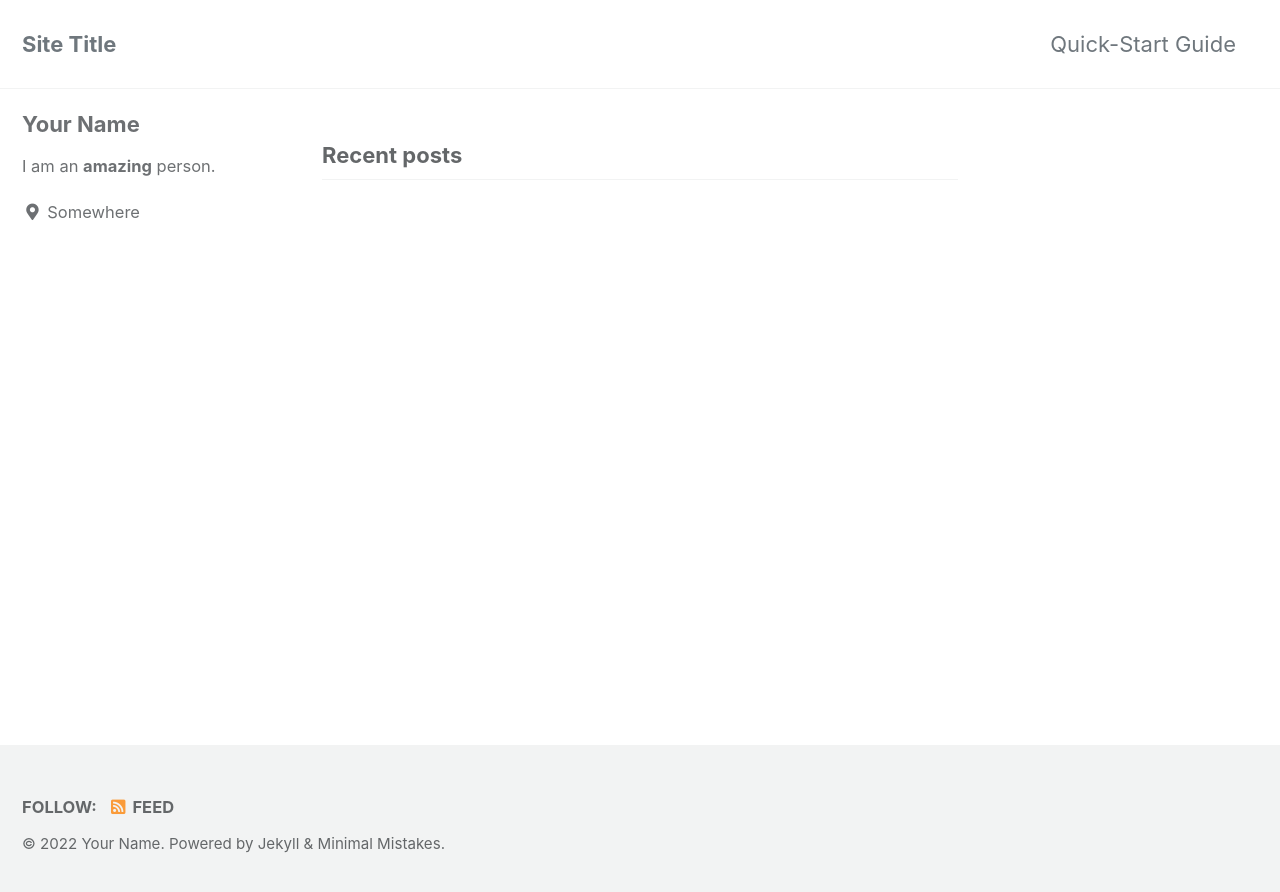
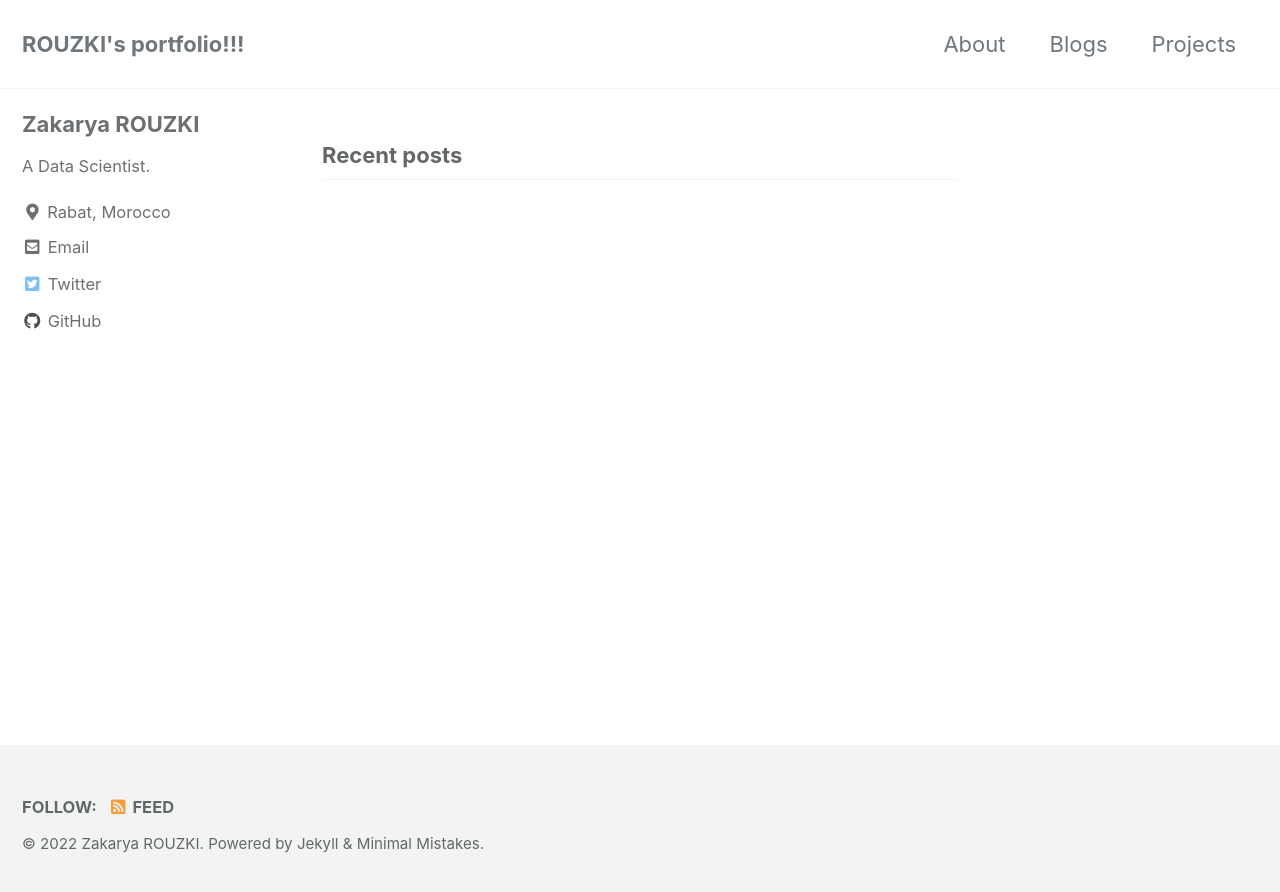
Before and after one commit to rouzki/rouzki.github.io, a Jekyll site: the page built from index.html, in a window 1280 px wide. Shown: the top 892 px of the page. Built offline with Jekyll 4.4.1, drawn with Linux system fonts in a browser that asks for light colours; cached includes are drawn as plain includes; the list of posts is cut into pages by our own code.

Commit message:
initial test

```diff
--- a/Gemfile
+++ b/Gemfile
@@ -1,2 +1,3 @@
 source "https://rubygems.org"
 gemspec
+gem "webrick", "~> 1.7"
--- a/_config.yml
+++ b/_config.yml
@@ -16,14 +16,14 @@ minimal_mistakes_skin    : "default" # "air", "aqua", "contrast", "dark", "dirt"
 
 # Site Settings
 locale                   : "en-US"
-title                    : "Site Title"
+title                    : "ROUZKI's portfolio!!!"
 title_separator          : "-"
 subtitle                 : # site tagline that appears below site title in masthead
-name                     : "Your Name"
-description              : "An amazing website."
-url                      : # the base hostname & protocol for your site e.g. "https://mmistakes.github.io"
+name                     : "Zakarya ROUZKI"
+description              : "Zakarya's portfolio."
+url                      : "https://rouzki.github.io" # the base hostname & protocol for your site e.g. "https://mmistakes.github.io"
 baseurl                  : # the subpath of your site, e.g. "/blog"
-repository               : # GitHub username/repo-name e.g. "mmistakes/minimal-mistakes"
+repository               : "rouzki/rouzki.github.io"# GitHub username/repo-name e.g. "mmistakes/minimal-mistakes"
 teaser                   : # path of fallback teaser image, e.g. "/assets/images/500x300.png"
 logo                     : # path of logo image to display in the masthead, e.g. "/assets/images/88x88.png"
 masthead_title           : # overrides the website title displayed in the masthead, use " " for no title
@@ -104,27 +104,27 @@ analytics:
 
 # Site Author
 author:
-  name             : "Your Name"
+  name             : "Zakarya ROUZKI"
   avatar           : # path of avatar image, e.g. "/assets/images/bio-photo.jpg"
-  bio              : "I am an **amazing** person."
-  location         : "Somewhere"
+  bio              : "A Data Scientist."
+  location         : "Rabat, Morocco"
   email            :
   links:
     - label: "Email"
       icon: "fas fa-fw fa-envelope-square"
-      # url: "mailto:your.name@email.com"
+      url: "mailto:zakaryarouzki@gmail.com"
     - label: "Website"
       icon: "fas fa-fw fa-link"
       # url: "https://your-website.com"
     - label: "Twitter"
       icon: "fab fa-fw fa-twitter-square"
-      # url: "https://twitter.com/"
+      url: "https://twitter.com/rouzki"
     - label: "Facebook"
       icon: "fab fa-fw fa-facebook-square"
       # url: "https://facebook.com/"
     - label: "GitHub"
       icon: "fab fa-fw fa-github"
-      # url: "https://github.com/"
+      url: "https://github.com/rouzki"
     - label: "Instagram"
       icon: "fab fa-fw fa-instagram"
       # url: "https://instagram.com/"
--- a/_data/navigation.yml
+++ b/_data/navigation.yml
@@ -1,12 +1,12 @@
 # main links
 main:
-  - title: "Quick-Start Guide"
-    url: https://mmistakes.github.io/minimal-mistakes/docs/quick-start-guide/
   # - title: "About"
-  #   url: https://mmistakes.github.io/minimal-mistakes/about/
-  # - title: "Sample Posts"
-  #   url: /year-archive/
-  # - title: "Sample Collections"
-  #   url: /collection-archive/
+  #   url: https://mmistakes.github.io/minimal-mistakes/docs/quick-start-guide/
+  - title: "About"
+    url: /About
+  - title: "Blogs"
+    url: /Blogs/
+  - title: "Projects"
+    url: /projects/
   # - title: "Sitemap"
   #   url: /sitemap/
```
